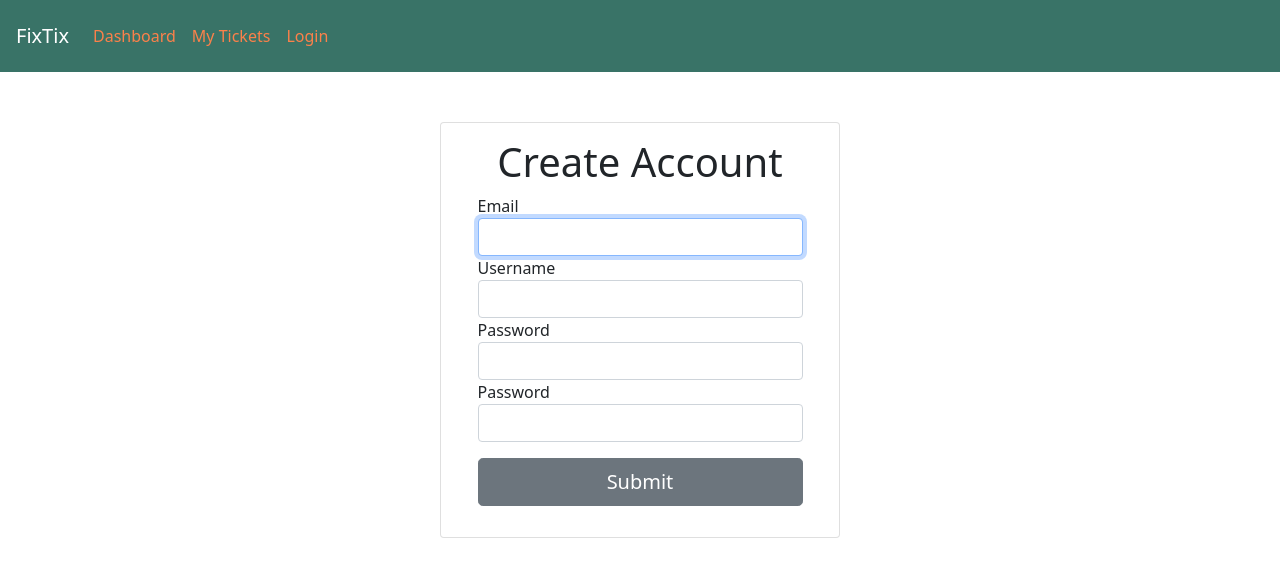
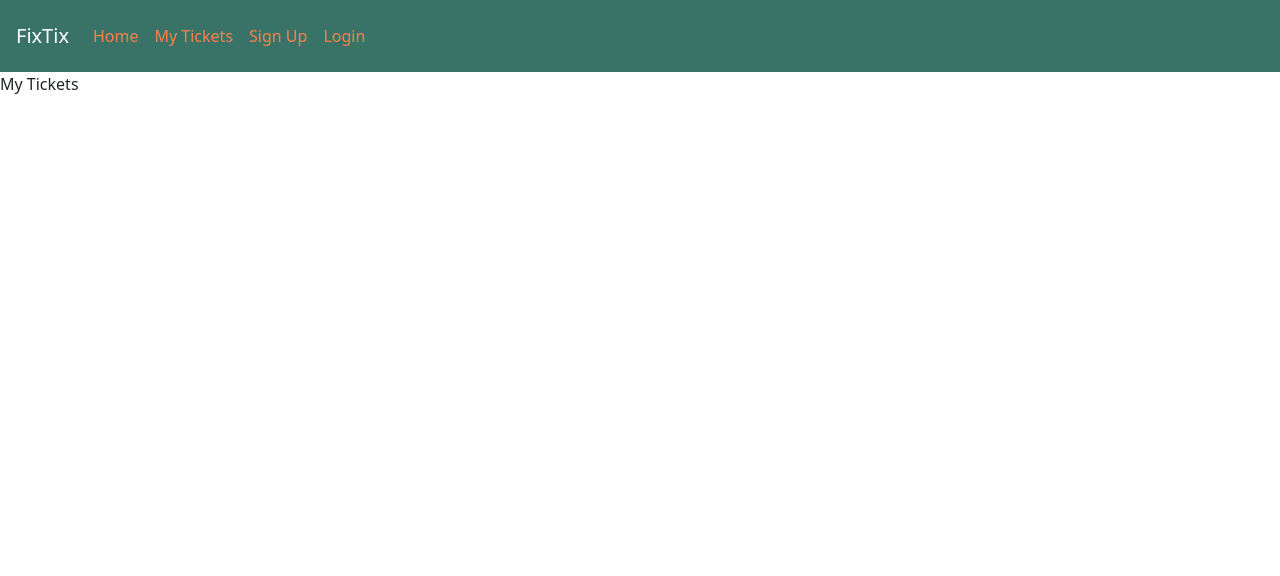
Before and after one commit to markdreed512/FixTix-ui, a React (Create React App) app: page /mytickets in a window 1280 px wide. Shown: the top 576 px of the page. Built offline with nearby package versions, Linux system fonts and the light colour scheme.

Commit message:
navbar links

```diff
--- a/src/App.js
+++ b/src/App.js
@@ -2,8 +2,10 @@
 
 import React from 'react'
 import NavBar from './components/NavBar'
+import Home from './components/Home'
 import SignUpForm from './components/SignUpForm'
-import Tickets from './components/Tickets'
+import MyTickets from './components/MyTickets'
+import LoginForm from './components/LoginForm'
 import { BrowserRouter as Router, Route, Switch } from 'react-router-dom'
 function App() {
   return (
@@ -12,8 +14,17 @@ function App() {
         <NavBar />
         <div className="content">
             <Switch>
-              <Route path="/">
+              <Route exact path="/">
+                <Home />
+              </Route>
+              <Route path="/signup">
                 <SignUpForm />
+              </Route>
+              <Route exact path="/mytickets">
+                <MyTickets />
+              </Route>
+              <Route path="/login">
+                <LoginForm />
               </Route>
             </Switch>
         </div>
--- /dev/null
+++ b/src/components/Home.js
@@ -0,0 +1,12 @@
+import React from 'react'
+
+function Home() {
+    return (
+        <div style={{textAlign: "center", marginTop:"200px"}}>
+            <h1>FixTix</h1>
+            <p>Home Page</p>
+        </div>
+    )
+}
+
+export default Home
--- /dev/null
+++ b/src/components/LoginForm.js
@@ -0,0 +1,11 @@
+import React from 'react'
+
+function LoginForm() {
+    return (
+        <div>
+            Login Form
+        </div>
+    )
+}
+
+export default LoginForm
--- /dev/null
+++ b/src/components/MyTickets.js
@@ -0,0 +1,11 @@
+import React from 'react'
+
+function MyTickets() {
+    return (
+        <div>
+            My Tickets
+        </div>
+    )
+}
+
+export default MyTickets
--- a/src/components/NavBar.js
+++ b/src/components/NavBar.js
@@ -9,6 +9,8 @@ import {
     NavItem,
     NavLink
   } from 'reactstrap';
+import { Link } from 'react-router-dom'
+
 function NavBar() {
     const [isOpen, setIsOpen] = useState(false);
     const toggle = () => setIsOpen(!isOpen);
@@ -19,13 +21,16 @@ function NavBar() {
             <Collapse isOpen={isOpen} navbar>
                 <Nav className="mr-auto" navbar>
                     <NavItem>
-                        <NavLink className="nav-link">Dashboard</NavLink>
+                        <Link to="/" className="nav-link">Home</Link>
                     </NavItem>
                     <NavItem>
-                        <NavLink className="nav-link">My Tickets</NavLink>
+                        <Link to="/mytickets"  className="nav-link">My Tickets</Link>
                     </NavItem>
                     <NavItem>
-                        <NavLink className="nav-link">Login</NavLink>
+                        <Link to="/signup" className="nav-link">Sign Up</Link>
+                    </NavItem>
+                    <NavItem>
+                        <Link to="/login" className="nav-link">Login</Link>
                     </NavItem>
                 </Nav>
             </Collapse>
```
